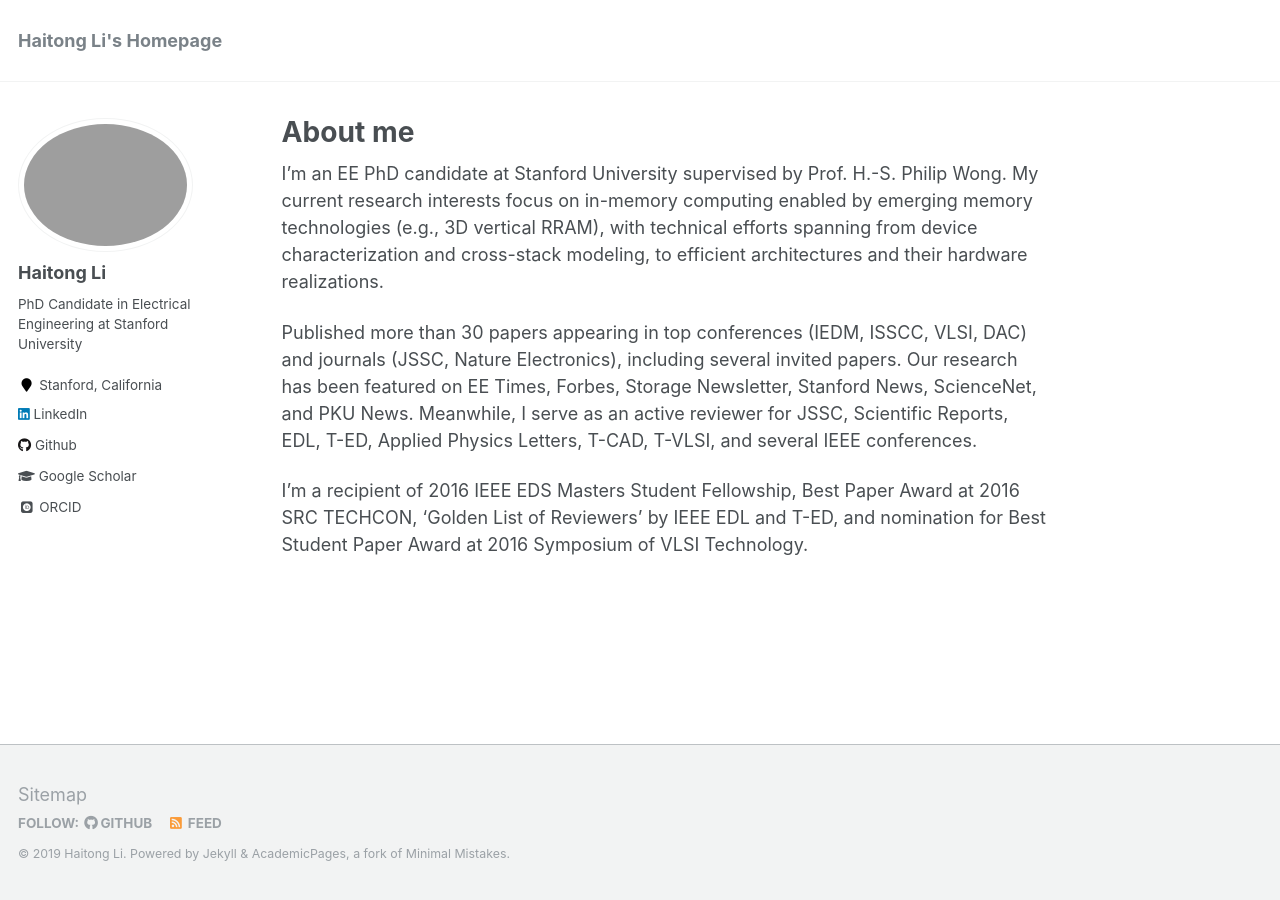
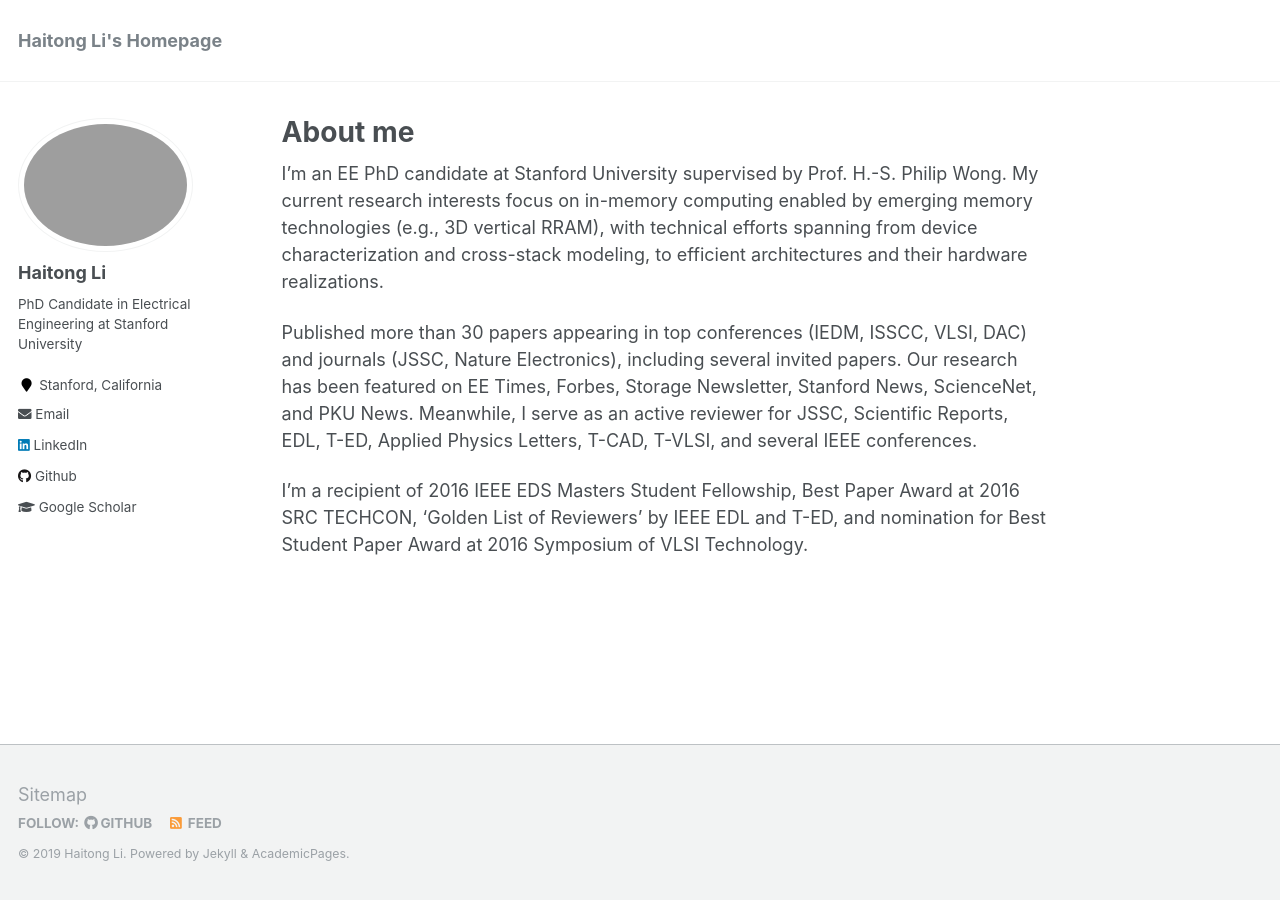
Before and after one commit to peterliht/peterliht.github.io, a Jekyll site: the page built from _pages/about.md, in a window 1280 px wide. Built offline with Jekyll 4.4.1, drawn with Linux system fonts in a browser that asks for light colours; some web fonts are replaced.

Commit message:
update email, footer

```diff
--- a/_config.yml
+++ b/_config.yml
@@ -87,7 +87,7 @@ author:
   employer         :
   # pubmed           : "https://www.ncbi.nlm.nih.gov/pubmed/?term=john+snow"
   googlescholar    : "https://scholar.google.com/citations?user=0zX2pcwAAAAJ&hl=en"
-  email            :
+  email            : "haitongl <AT> stanford <DOT> edu"
   researchgate     :  # example: "https://www.researchgate.net/profile/yourprofile"
   uri              :
   bitbucket        :
@@ -103,7 +103,7 @@ author:
   impactstory      : #"https://profiles.impactstory.org/u/xxxx-xxxx-xxxx-xxxx"
   lastfm           :
   linkedin         : "haitongli"
-  orcid            : "https://orcid.org/0000-0003-3393-9252"
+  # orcid            : "https://orcid.org/0000-0003-3393-9252"
   pinterest        :
   soundcloud       :
   stackoverflow    : # http://stackoverflow.com/users/123456/username
--- a/_includes/footer.html
+++ b/_includes/footer.html
@@ -21,4 +21,5 @@
   </ul>
 </div>
 
-<div class="page__footer-copyright">&copy; {{ site.time | date: '%Y' }} {{ site.name | default: site.title }}. {{ site.data.ui-text[site.locale].powered_by | default: "Powered by" }} <a href="http://jekyllrb.com" rel="nofollow">Jekyll</a> &amp; <a href="https://github.com/academicpages/academicpages.github.io">AcademicPages</a>, a fork of <a href="https://mademistakes.com/work/minimal-mistakes-jekyll-theme/" rel="nofollow">Minimal Mistakes</a>.</div>
+<!-- <div class="page__footer-copyright">&copy; {{ site.time | date: '%Y' }} {{ site.name | default: site.title }}. {{ site.data.ui-text[site.locale].powered_by | default: "Powered by" }} <a href="http://jekyllrb.com" rel="nofollow">Jekyll</a> &amp; <a href="https://github.com/academicpages/academicpages.github.io">AcademicPages</a>, a fork of <a href="https://mademistakes.com/work/minimal-mistakes-jekyll-theme/" rel="nofollow">Minimal Mistakes</a>.</div> -->
+<div class="page__footer-copyright">&copy; {{ site.time | date: '%Y' }} {{ site.name | default: site.title }}. {{ site.data.ui-text[site.locale].powered_by | default: "Powered by" }} <a href="http://jekyllrb.com" rel="nofollow">Jekyll</a> &amp; <a href="https://github.com/academicpages/academicpages.github.io">AcademicPages</a>.</div>
```
